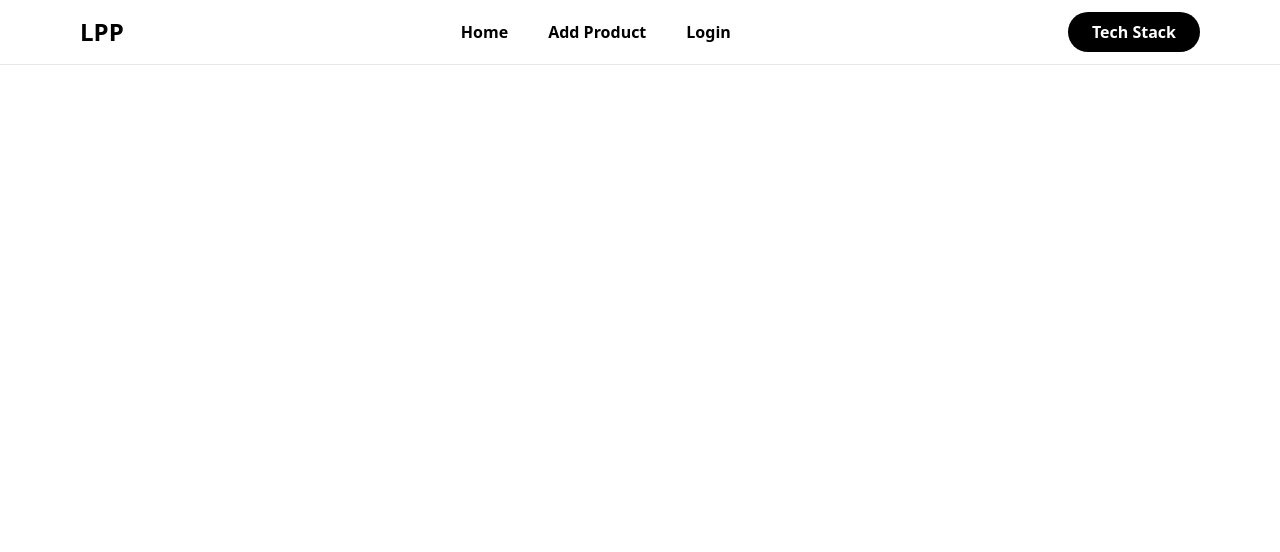
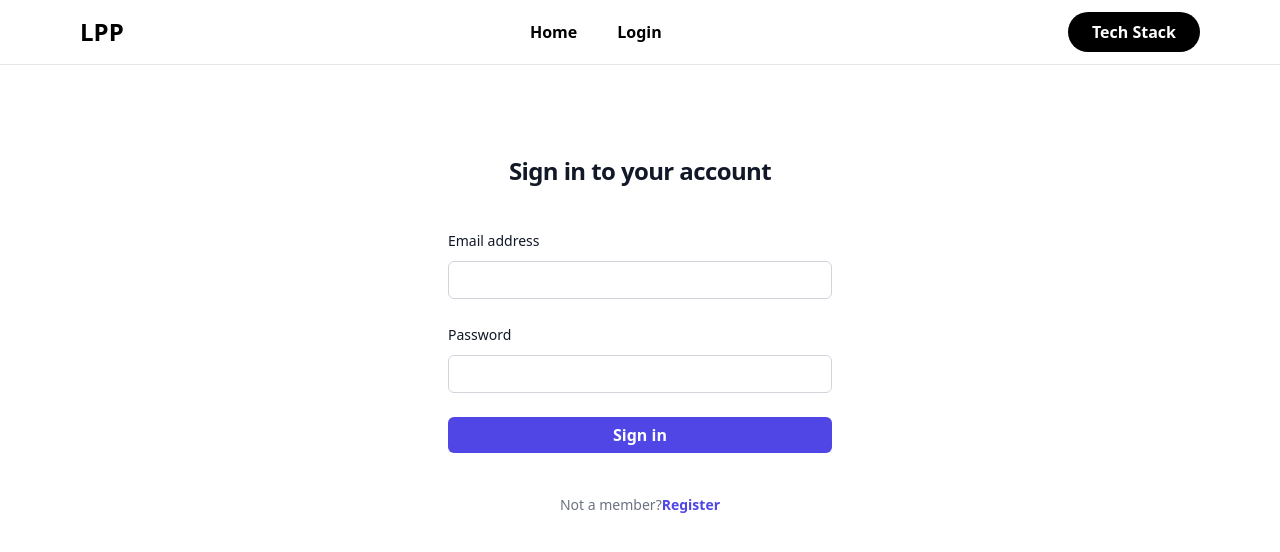
Before and after one commit to lamse/lpp-react, a React (Create React App) app: page /lpp-react/login in a window 1280 px wide. Shown: the top 552 px of the page. Built offline with nearby package versions, Linux system fonts and the light colour scheme.

Commit message:
로그인 처리, 인증 스토어 추가

```diff
--- a/package.json
+++ b/package.json
@@ -20,7 +20,8 @@
     "react-scripts": "5.0.1",
     "typescript": "^4.9.5",
     "web-vitals": "^2.1.4",
-    "yup": "^1.7.0"
+    "yup": "^1.7.0",
+    "zustand": "^5.0.7"
   },
   "scripts": {
     "start": "react-scripts start",
--- a/src/App.tsx
+++ b/src/App.tsx
@@ -1,6 +1,6 @@
 import React from 'react';
 import './App.css';
-import { Routes, Route } from 'react-router-dom';
+import { Routes, Route, Navigate } from 'react-router-dom';
 import Login from './pages/Login';
 import AddProduct from './pages/product/AddProduct';
 import Home from './pages/Home';
@@ -11,9 +11,10 @@
     <div className="App">
       <Gnb/>
       <Routes>
-        <Route path="/" element={<Home />} />
-        <Route path="/login" element={<Login />} />
-        <Route path="/product/add" element={<AddProduct />} />
+        <Route path="/" element={<Navigate to="/lpp-react" />} />
+        <Route path="/lpp-react" element={<Home />} />
+        <Route path="/lpp-react/login" element={<Login />} />
+        <Route path="/lpp-react/product/add" element={<AddProduct />} />
       </Routes>
     </div>
   );
--- a/src/pages/Gnb.tsx
+++ b/src/pages/Gnb.tsx
@@ -1,8 +1,23 @@
 import React from 'react';
-import {Link} from "react-router-dom";
+import {Link, useNavigate} from "react-router-dom";
 import TechStackModal from "./TechStackModal";
+import useAuthStore from "../store/auth";
+import axios from "axios";
 
 const Gnb = () => {
+  const { isLoggedIn, logout } = useAuthStore();
+  const navigate = useNavigate();
+
+  const handleLogout = async () => {
+    try {
+      await axios.post(`${process.env.REACT_APP_API_URL}/logout`);
+      logout();
+      navigate('/lpp-react');
+    } catch (error) {
+      console.error('Logout failed', error);
+    }
+  };
+
   return (
     <nav>
       <div className='w-full py-3 border-b'>
@@ -11,9 +26,15 @@
             <h1 className="text-2xl">LPP</h1>
           </div>
           <div className='flex xl:gap-10 md:gap-8  gap-2'>
-            <Link to="/">Home</Link>
-            <Link to="/product/add">Add Product</Link>
-            <Link to="/login">Login</Link>
+            <Link to="/lpp-react/">Home</Link>
+            {isLoggedIn ? (
+              <>
+                <Link to="/lpp-react/product/add">Add Product</Link>
+                <button onClick={handleLogout}>Logout</button>
+              </>
+            ) : (
+              <Link to="/lpp-react/login">Login</Link>
+            )}
           </div>
           <div>
             <button id="openTechStack" className='py-2 px-6 bg-black text-white rounded-3xl font-semibold'>Tech
--- a/src/pages/Login.tsx
+++ b/src/pages/Login.tsx
@@ -1,11 +1,22 @@
-import React from 'react';
+import React, {useEffect} from 'react';
+import {useNavigate} from "react-router-dom";
 import {Formik, Form, Field, ErrorMessage, FormikHelpers} from 'formik';
 import * as Yup from 'yup';
 import axios from 'axios';
 import {LoginForm, LoginResponseDto} from "../model/Login";
 import {ApiResponse} from "../model/ApiResponse";
+import useAuthStore from '../store/auth';
 
 const Login: React.FC = () => {
+  const navigate = useNavigate();
+  const { login, isLoggedIn } = useAuthStore();
+
+  useEffect(() => {
+    if (isLoggedIn) {
+      navigate('/lpp-react');
+    }
+  }, [isLoggedIn, navigate]);
+
   const initialValues: LoginForm = {
     email: '',
     password: '',
@@ -21,7 +32,7 @@
       const response = await axios.post<ApiResponse<LoginResponseDto>>(`${process.env.REACT_APP_API_URL}/login`, values);
       const apiResponse: ApiResponse<LoginResponseDto> = response.data;
       console.log(apiResponse);
-      alert('Login successful!');
+      login();
     } catch (error) {
       if (axios.isAxiosError(error) && error.response) {
         const apiResponse = error.response.data as ApiResponse<null>;
--- /dev/null
+++ b/src/store/auth.ts
@@ -0,0 +1,15 @@
+import { create } from 'zustand';
+
+interface AuthState {
+  isLoggedIn: boolean;
+  login: () => void;
+  logout: () => void;
+}
+
+const useAuthStore = create<AuthState>((set) => ({
+  isLoggedIn: false,
+  login: () => set({ isLoggedIn: true }),
+  logout: () => set({ isLoggedIn: false }),
+}));
+
+export default useAuthStore;
```
Also changed, not shown: 1 other file (tests, documents, lock files or other folders).
